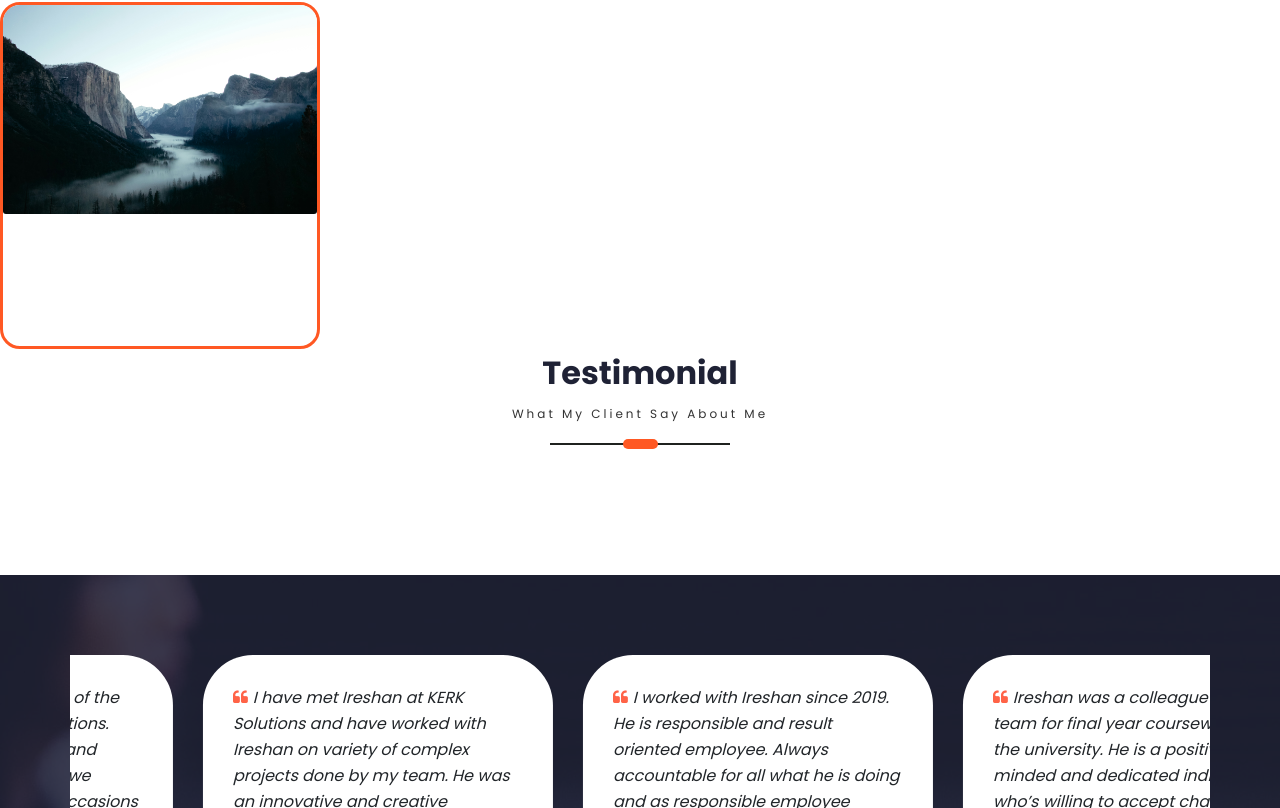
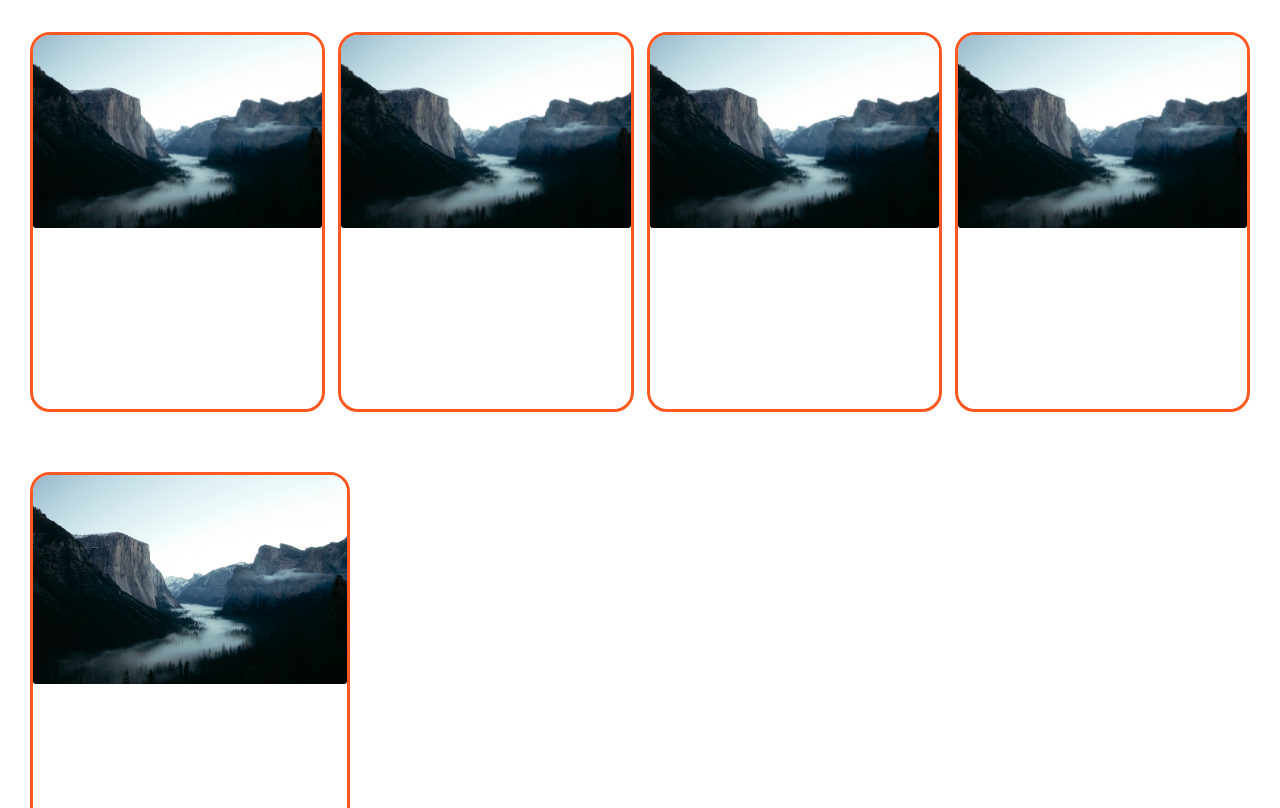
Before and after one commit to ireshan1/myportfolio, a React (Create React App) app in the folder client/: page / in a window 1280 px wide. Shown: the part 2332-3140 px from the top of the page. Built offline with nearby package versions, Linux system fonts and the light colour scheme; a web font is replaced by a local one.

Commit message:
card design has been completed

```diff
--- a/client/src/Projects/Project.css
+++ b/client/src/Projects/Project.css
@@ -1,6 +1,6 @@
 .card{
     width:320px;
-    height: 347px;
+    height: 380px;
     border-radius: 20px;
     overflow: hidden;
     border: 3px solid var(--dark-orange);
@@ -67,3 +67,10 @@
     font-weight: 500;
     cursor: pointer;
 }
+
+.cart-container{
+    display: flex;
+    flex-direction: row;
+    gap: 13px;
+    padding: 30px;
+}
--- a/client/src/Projects/Projects.js
+++ b/client/src/Projects/Projects.js
@@ -1,20 +1,90 @@
-import './Project.css';
-import project from '../img/Project/forest.jpg'
-import ScreenHeading from '../utilities/ScreenHeading/ScreenHeading';
+import "./Project.css";
+import project from "../img/Project/forest.jpg";
+import ScreenHeading from "../utilities/ScreenHeading/ScreenHeading";
 
-export default function Project(){
-    return(
+export default function Project() {
+  return (
     <>
-    <ScreenHeading title={"Project"} subHeading={"My formal Bio Details"} />
-    <div className='card'>
-        <img className='card-img' src={project} alt="card"/>
-        <div className='card-body'>
-            <h1 className='card-title'>udeeka</h1>
-            <p className='card-sub-title'>My another project</p>
-            <p className='card-info'>Lorem Ipsum is simply dummy text of the printing and typesetting industry.</p>
+      <ScreenHeading title={"Project"} subHeading={"My formal Bio Details"} />
+        <div className="cart-container">
+          <div className="card">
+            <img className="card-img" src={project} alt="card" />
+            <div className="card-body">
+              <h4 className="card-title">ERGO</h4>
+              <p className="card-sub-title">My another project</p>
+              <p className="card-info">
+                Lorem Ipsum is simply dummy text of the printing and typesetting
+                industry.
+              </p>
 
-            <button className='card-btn'>Click here</button>
+              {/* <button className='card-btn'>Click here</button> */}
+              <button className="btn highlighted-btn">Get Resume</button>
+            </div>
+          </div>
+
+          <div className="card">
+            <img className="card-img" src={project} alt="card" />
+            <div className="card-body">
+              <h1 className="card-title">ERGO MPC</h1>
+              <p className="card-sub-title">My another project</p>
+              <p className="card-info">
+                Lorem Ipsum is simply dummy text of the printing and typesetting
+                industry.
+              </p>
+
+              {/* <button className='card-btn'>Click here</button> */}
+              <button className="btn highlighted-btn">Get Resume</button>
+            </div>
+          </div>
+
+          <div className="card">
+            <img className="card-img" src={project} alt="card" />
+            <div className="card-body">
+              <h1 className="card-title">udeeka</h1>
+              <p className="card-sub-title">My another project</p>
+              <p className="card-info">
+                Lorem Ipsum is simply dummy text of the printing and typesetting
+                industry.
+              </p>
+
+              {/* <button className='card-btn'>Click here</button> */}
+              <button className="btn highlighted-btn">Get Resume</button>
+            </div>
+          </div>
+
+          <div className="card">
+            <img className="card-img" src={project} alt="card" />
+            <div className="card-body">
+              <h1 className="card-title">udeeka</h1>
+              <p className="card-sub-title">My another project</p>
+              <p className="card-info">
+                Lorem Ipsum is simply dummy text of the printing and typesetting
+                industry.
+              </p>
+
+              {/* <button className='card-btn'>Click here</button> */}
+              <button className="btn highlighted-btn">Get Resume</button>
+            </div>
+          </div>
         </div>
-    </div>
-    </>)
+
+
+      <div className="cart-container">
+        <div className="card">
+          <img className="card-img" src={project} alt="card" />
+          <div className="card-body">
+            <h1 className="card-title">udeeka</h1>
+            <p className="card-sub-title">My another project</p>
+            <p className="card-info">
+              Lorem Ipsum is simply dummy text of the printing and typesetting
+              industry.
+            </p>
+
+            {/* <button className='card-btn'>Click here</button> */}
+            <button className="btn highlighted-btn">Get Resume</button>
+          </div>
+        </div>
+      </div>
+    </>
+  );
 }
```
